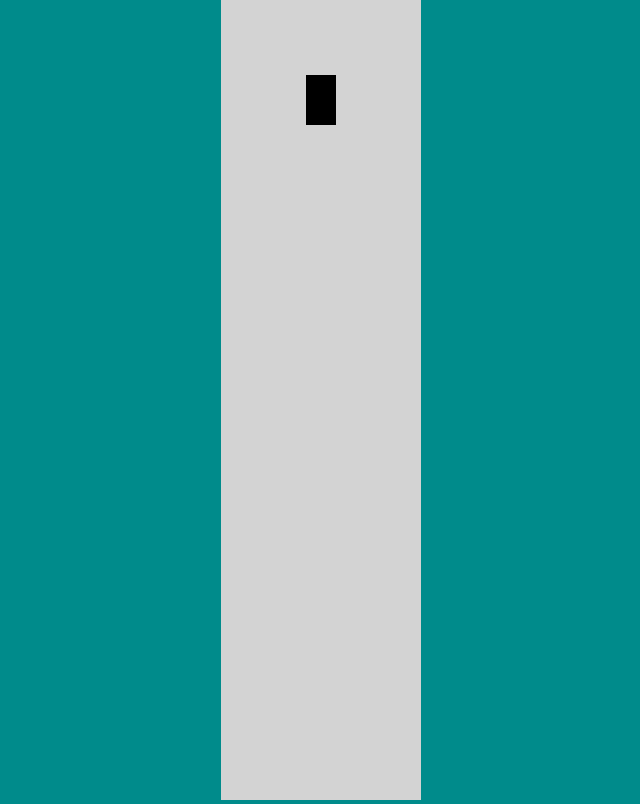
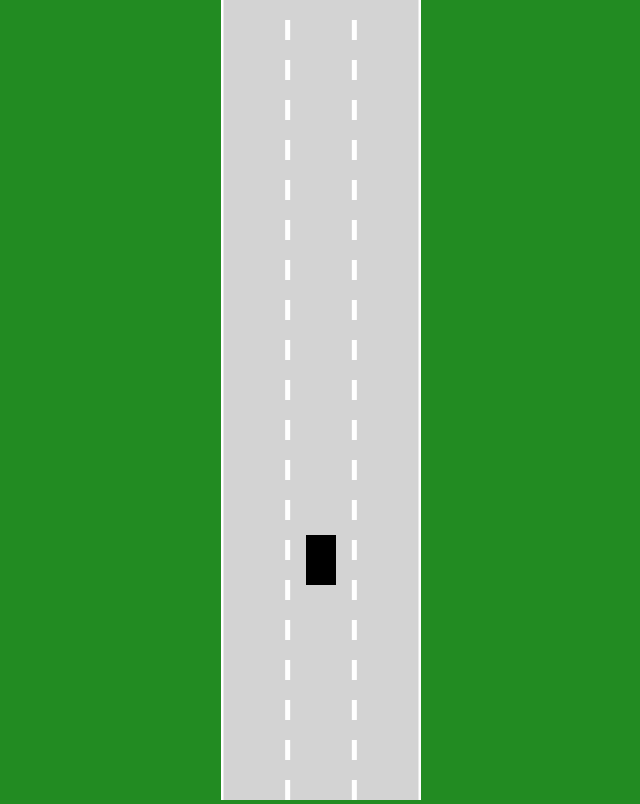
Before and after one commit to Rahul-2308/ML-project, a plain HTML site: page index.html in a window 1280 px wide. Shown: the whole page, without its empty margins (319-959 px from the left). Drawn offline with Linux system fonts and the light colour scheme.

Commit message:
created road

```diff
--- a/index.html
+++ b/index.html
@@ -8,6 +8,8 @@
   </head>
   <body>
     <canvas id="MyCanvas"></canvas>
+    <script src="utils.js"></script>
+    <script src="road.js"></script>
     <script src="controls.js"></script>
     <script src="car.js"></script>
     <script src="main.js"></script>
--- a/main.js
+++ b/main.js
@@ -2,14 +2,24 @@ const canvas = document.getElementById("MyCanvas");
 canvas.width = 200;
 
 const ctx = canvas.getContext("2d");
+const road = new Road(canvas.width/2, canvas.width);
 const car = new Car(100, 100, 30, 50);
-car.draw(ctx);
 
 Animate();
 
 function Animate() {
   car.update();
+
   canvas.height = window.innerHeight;
+
+  ctx.save();
+
+  ctx.translate(0, -car.y + canvas.height * 0.7);
+
+  road.draw(ctx);
   car.draw(ctx);
+
+  ctx.restore();
+
   requestAnimationFrame(Animate);
 }
--- /dev/null
+++ b/road.js
@@ -0,0 +1,55 @@
+class Road {
+  constructor(x, width, laneCount = 3) {
+    this.x = x;
+    this.width = width;
+    this.laneCount = laneCount;
+
+    this.left = x - width / 2;
+    this.right = x + width / 2;
+
+    const infinity = 1000000;
+    this.top = -infinity;
+    this.bottom = infinity;
+
+    const topLeft = { x: this.left, y: this.top };
+    const topRight = { x: this.right, y: this.top };
+    const bottomLeft = { x: this.left, y: this.bottom };
+    const bottomRight = { x: this.right, y: this.bottom };
+    this.borders = [
+      [topLeft, bottomLeft],
+      [topRight, bottomRight],
+    ];
+  }
+
+  getLaneCenter(laneIndex) {
+    const laneWidth = this.width / this.laneCount;
+    return (
+      this.left +
+      laneWidth / 2 +
+      Math.min(laneIndex, this.laneCount - 1) * laneWidth
+    );
+  }
+
+  draw(ctx) {
+    ctx.lineWidth = 5;
+    ctx.strokeStyle = "white";
+
+    for (let i = 1; i <= this.laneCount - 1; i++) {
+      const x = lerp(this.left, this.right, i / this.laneCount);
+
+      ctx.setLineDash([20, 20]);
+      ctx.beginPath();
+      ctx.moveTo(x, this.top);
+      ctx.lineTo(x, this.bottom);
+      ctx.stroke();
+    }
+
+    ctx.setLineDash([]);
+    this.borders.forEach((border) => {
+      ctx.beginPath();
+      ctx.moveTo(border[0].x, border[0].y);
+      ctx.lineTo(border[1].x, border[1].y);
+      ctx.stroke();
+    });
+  }
+}
--- a/styles.css
+++ b/styles.css
@@ -1,6 +1,6 @@
 body{
     margin:0;
-    background:darkcyan;
+    background:forestgreen;
     overflow: hidden;
     text-align: center;
 }
--- /dev/null
+++ b/utils.js
@@ -0,0 +1,3 @@
+function lerp(A,B,t){
+    return A+(B-A)*t;
+}
```
